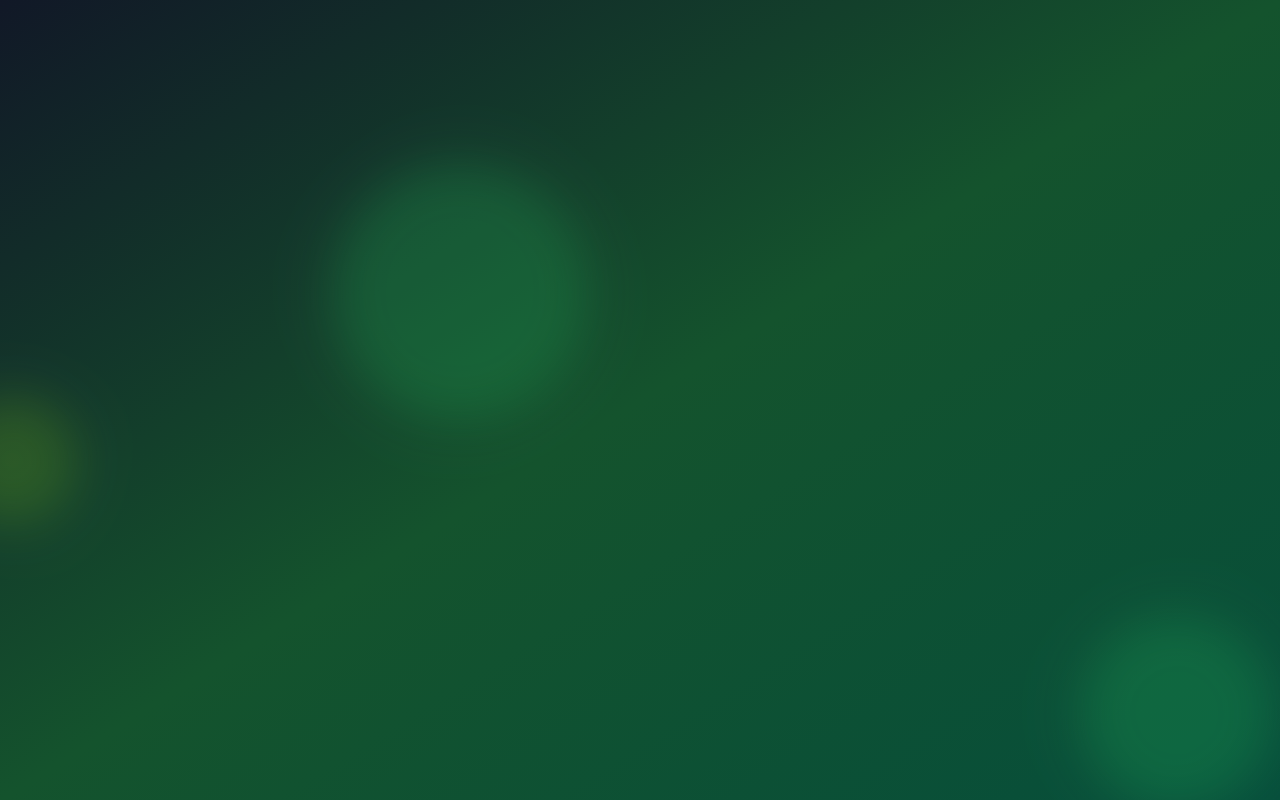
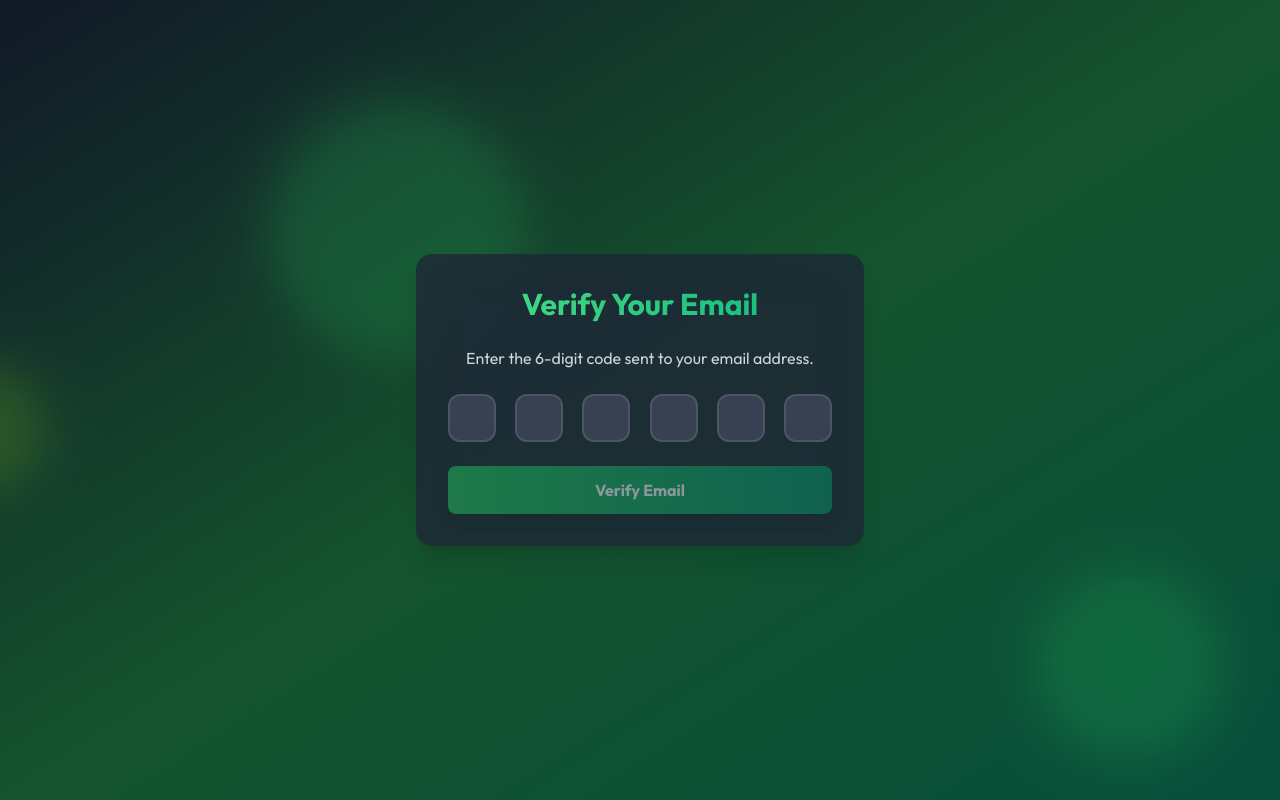
Before and after one commit to Limon00001/authentication, a React (Vite) app in the folder client/: page /email-verify in a window 1280 px wide. Before the commit this address had no page. Built offline with nearby package versions, Linux system fonts and the light colour scheme.

Commit message:
frontend: verify email page

```diff
--- a/client/src/App.jsx
+++ b/client/src/App.jsx
@@ -10,6 +10,7 @@
 
 // Internal Dependencies
 import FloatingShape from './componenets/FloatingShape';
+import EmailVerificationPage from './pages/EmailVerificationPage';
 import LoginPage from './pages/LoginPage';
 import SignUpPage from './pages/SignUpPage';
 
@@ -42,6 +43,7 @@
         {/* <Route path="/" element={<Home />} /> */}
         <Route path="/signup" element={<SignUpPage />} />
         <Route path="/login" element={<LoginPage />} />
+        <Route path="/email-verify" element={<EmailVerificationPage />} />
       </Routes>
     </div>
   );
--- /dev/null
+++ b/client/src/pages/EmailVerificationPage.jsx
@@ -0,0 +1,107 @@
+/**
+ * Author: Monayem Hossain Limon
+ * GitHub: https://github.com/Limon00001
+ * Date: 01/18/2024
+ * @copyright 2024 monayem_hossain_limon
+ */
+
+// External Dependencies
+import { motion } from 'framer-motion';
+import { useEffect, useRef, useState } from 'react';
+import { useNavigate } from 'react-router-dom';
+
+const EmailVerificationPage = () => {
+  const [code, setCode] = useState(['', '', '', '', '', '']);
+  const inputRefs = useRef([]);
+  const navigate = useNavigate();
+  const isLoading = false;
+
+  const handleChange = (index, value) => {
+    const newCode = [...code];
+
+    // Handle pasted content
+    if (value.length > 1) {
+      const pastedCode = value.slice(0, 6).split('');
+      for (let i = 0; i < 6; i++) {
+        newCode[i] = pastedCode[i] || '';
+      }
+      setCode(newCode);
+
+      // Focus on the last non-empty input or the first empty one
+      const lastFilledIndex = newCode.findLastIndex((digit) => digit !== '');
+      const focusIndex = lastFilledIndex < 5 ? lastFilledIndex + 1 : 5;
+      inputRefs.current[focusIndex].focus();
+    } else {
+      newCode[index] = value;
+      setCode(newCode);
+
+      // Move focus to the next input field if value is entered
+      if (value && index < 5) {
+        inputRefs.current[index + 1].focus();
+      }
+    }
+  };
+
+  // Remove number using `Backspace`
+  const handleKeyDown = (index, e) => {
+    if (e.key === 'Backspace' && !code[index] && index > 0) {
+      inputRefs.current[index - 1].focus();
+    }
+  };
+
+  const handleSubmit = (e) => {
+    e.preventDefault();
+    // const verificationCode = code.join('');
+    // alert(`Verification code submitted: ${verificationCode}`);
+  };
+
+  // Auto submit when all fields are filled
+  useEffect(() => {
+    if (code.every((digit) => digit !== '')) {
+      handleSubmit(new Event('submit'));
+    }
+  }, [code]);
+
+  return (
+    <div className="max-w-md w-full bg-gray-800 bg-opacity-50 backdrop-filter backdrop-blur-xl rounded-2xl shadow-xl overflow-hidden">
+      <motion.div
+        initial={{ opacity: 0, y: -50 }}
+        animate={{ opacity: 1, y: 0 }}
+        transition={{ duration: 0.5 }}
+        className="bg-gray-800 bg-opacity-50 backdrop-filter backdrop-blur-xl rounded-2xl shadow-2xl p-8 w-full max-w-md"
+      >
+        <h2 className="text-3xl font-bold mb-6 text-center bg-gradient-to-r from-green-400 to-emerald-500 text-transparent bg-clip-text">
+          Verify Your Email
+        </h2>
+        <p className="text-center text-gray-300 mb-6">
+          Enter the 6-digit code sent to your email address.
+        </p>
+        <form className="space-y-6" onSubmit={handleSubmit}>
+          <div className="flex justify-between">
+            {code.map((digit, index) => (
+              <input
+                key={index}
+                ref={(el) => (inputRefs.current[index] = el)}
+                type="text"
+                maxLength="6"
+                value={digit}
+                onChange={(e) => handleChange(index, e.target.value)}
+                onKeyDown={(e) => handleKeyDown(index, e)}
+                className="w-12 h-12 text-center text-2xl font-bold bg-gray-700 text-white border-2 border-gray-600 rounded-xl focus:border-green-500 focus:outline-none"
+              />
+            ))}
+          </div>
+          <motion.button
+            type="submit"
+            disabled={isLoading || code.some((digit) => !digit)}
+            className="w-full py-3 px-4 text-center bg-gradient-to-r from-green-500 to-emerald-600 text-white font-bold rounded-lg shadow-lg cursor-pointer hover:from-green-600 hover:to-emerald-700 focus:outline-none focus:ring-2 focus:ring-green-500 focus:ring-opacity-50 disabled:opacity-50"
+          >
+            {isLoading ? 'Verifying...' : 'Verify Email'}
+          </motion.button>
+        </form>
+      </motion.div>
+    </div>
+  );
+};
+
+export default EmailVerificationPage;
--- a/client/src/pages/LoginPage.jsx
+++ b/client/src/pages/LoginPage.jsx
@@ -22,6 +22,7 @@
   });
   const isLoading = false;
 
+  // Handle input
   const handleChange = (e) => {
     let { name, value } = e.target;
 
@@ -69,6 +70,7 @@
           </div>
           <motion.button
             type="submit"
+            disabled={isLoading}
             className="w-full py-3 px-4 bg-gradient-to-r from-green-500 to-emerald-600 text-white font-bold rounded-lg shadow-lg hover:from-green-600 hover:to-emerald-700 focus:outline-none focus:ring-2 focus:ring-green-500 focus:ring-offset-2 focus:ring-offset-gray-900 transition duration-200"
           >
             {isLoading ? (
```
Also changed, not shown: 1 other file (tests, documents, lock files or other folders).
